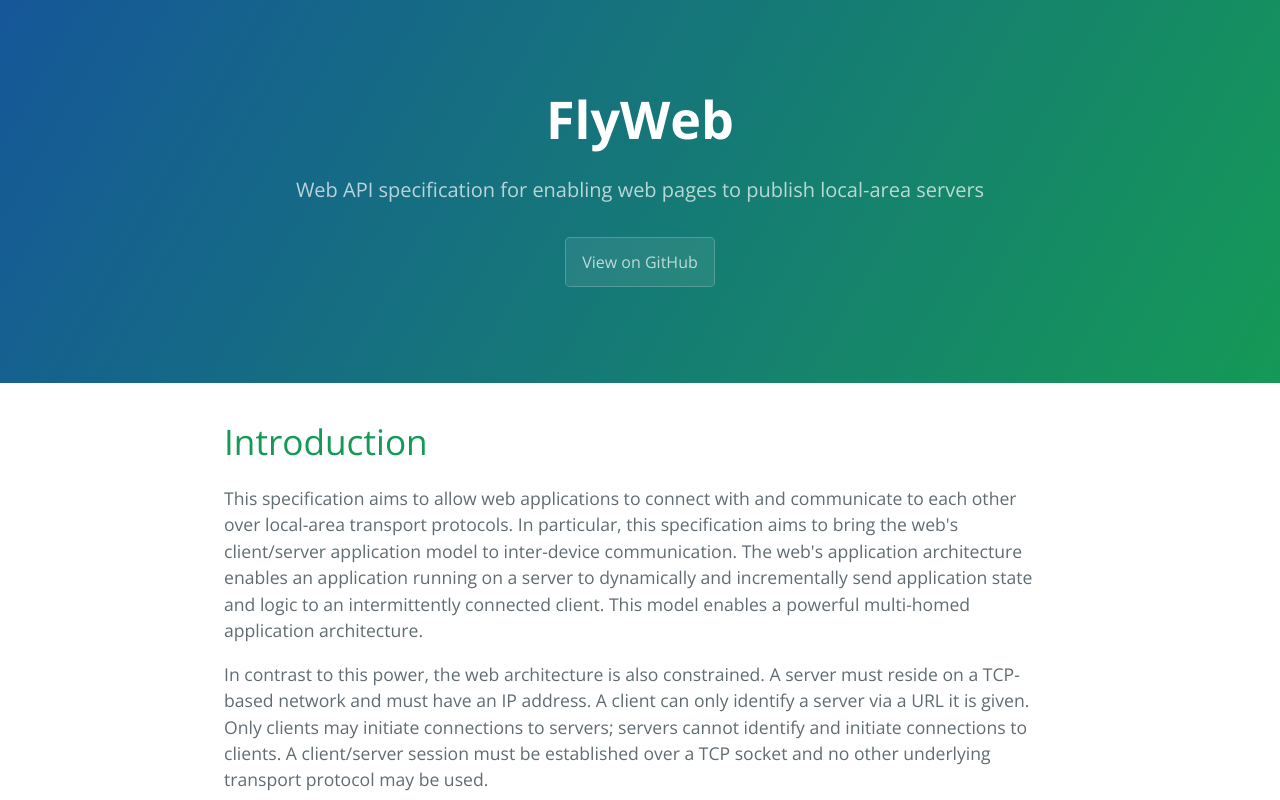
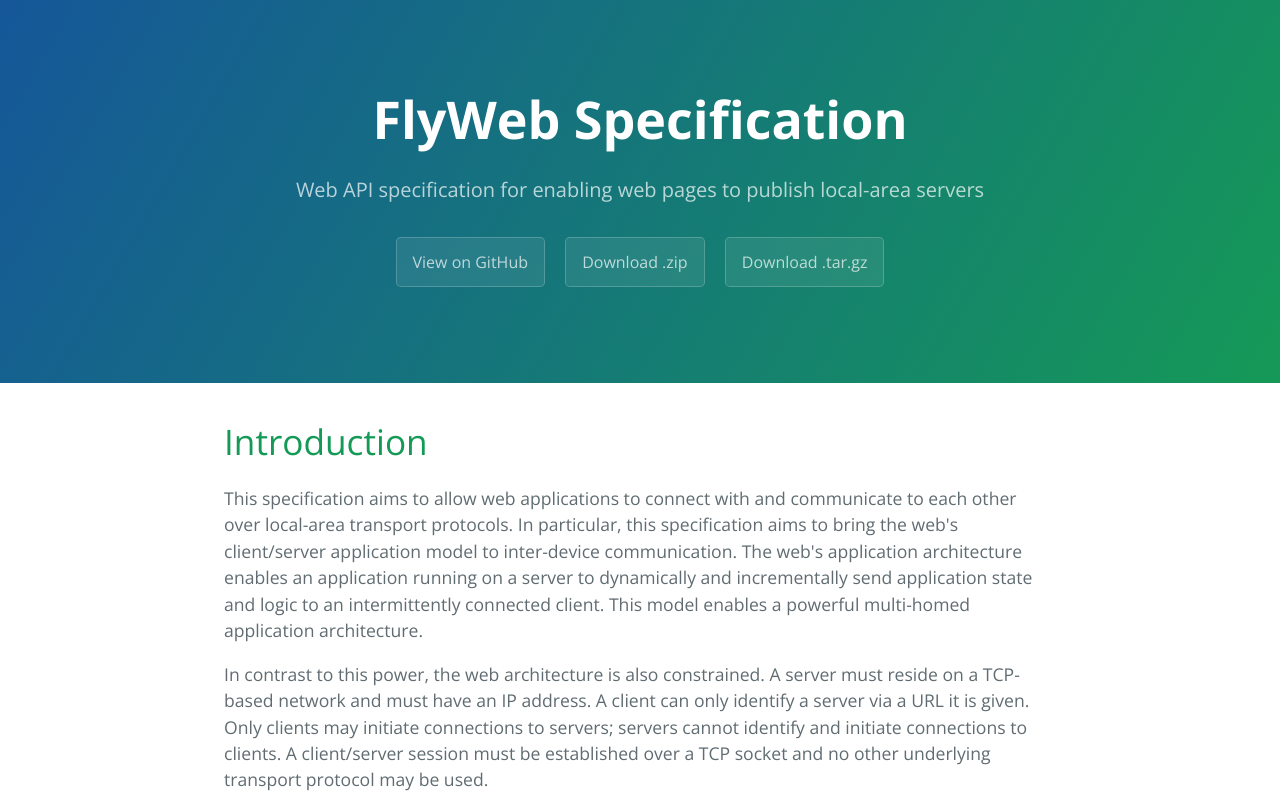
Before and after one commit to flyweb/spec, a plain HTML site: page index.html in a window 1280 px wide. Shown: the top 800 px of the page. Drawn offline with nearby package versions, Linux system fonts and the light colour scheme.

Commit message:
Create gh-pages branch via GitHub

```diff
--- a/index.html
+++ b/index.html
@@ -2,7 +2,7 @@
 <html lang="en-us">
   <head>
     <meta charset="UTF-8">
-    <title>FlyWeb by flyweb</title>
+    <title>FlyWeb Specification by flyweb</title>
     <meta name="viewport" content="width=device-width, initial-scale=1">
     <link rel="stylesheet" type="text/css" href="stylesheets/normalize.css" media="screen">
     <link href='https://fonts.googleapis.com/css?family=Open+Sans:400,700' rel='stylesheet' type='text/css'>
@@ -11,9 +11,11 @@
   </head>
   <body>
     <section class="page-header">
-      <h1 class="project-name">FlyWeb</h1>
+      <h1 class="project-name">FlyWeb Specification</h1>
       <h2 class="project-tagline">Web API specification for enabling web pages to publish local-area servers</h2>
       <a href="https://github.com/flyweb/spec" class="btn">View on GitHub</a>
+      <a href="https://github.com/flyweb/spec/zipball/master" class="btn">Download .zip</a>
+      <a href="https://github.com/flyweb/spec/tarball/master" class="btn">Download .tar.gz</a>
     </section>
 
     <section class="main-content">
@@ -235,7 +237,7 @@ to communicate with the client.</p>
 resolving a <code>Response</code> object to service the WebSocket request.</p>
 
       <footer class="site-footer">
-        <span class="site-footer-owner"><a href="https://github.com/flyweb/spec">FlyWeb</a> is maintained by <a href="https://github.com/flyweb">flyweb</a>.</span>
+        <span class="site-footer-owner"><a href="https://github.com/flyweb/spec">FlyWeb Specification</a> is maintained by <a href="https://github.com/flyweb">flyweb</a>.</span>
 
         <span class="site-footer-credits">This page was generated by <a href="https://pages.github.com">GitHub Pages</a> using the <a href="https://github.com/jasonlong/cayman-theme">Cayman theme</a> by <a href="https://twitter.com/jasonlong">Jason Long</a>.</span>
       </footer>
```
Also changed, not shown: params.json (+1 -1 lines).
